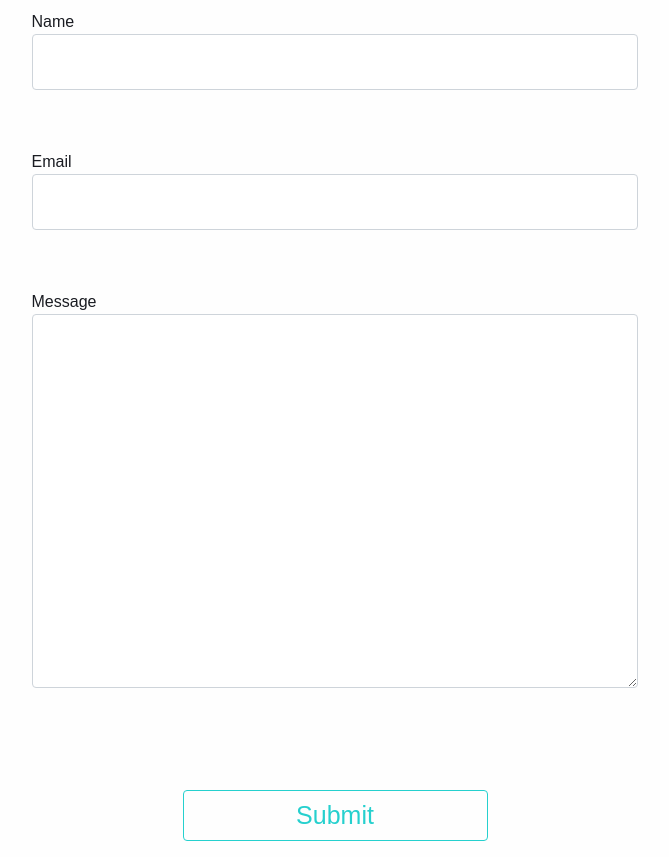
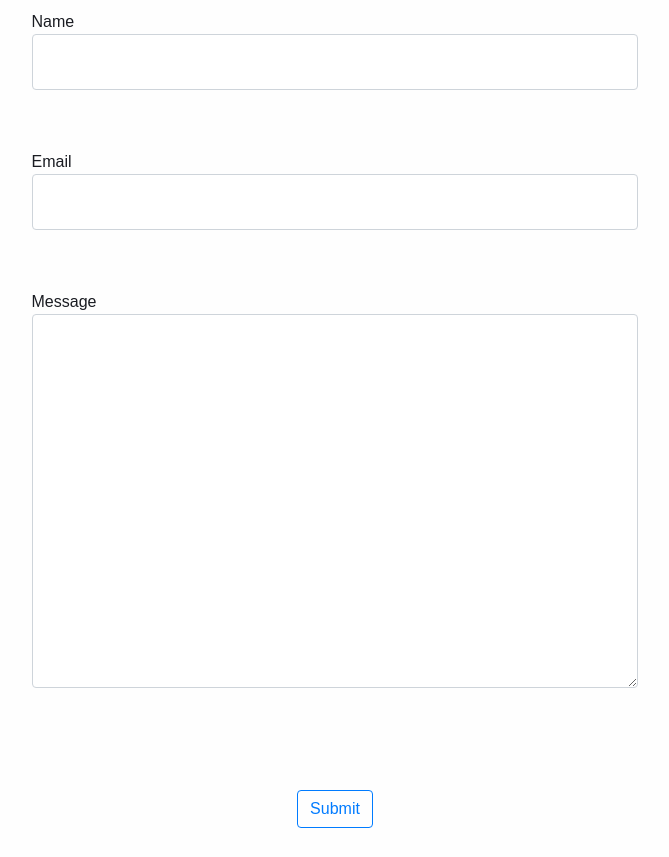
Before and after one commit to cmurphy20-CVTC/webPortfolio, a plain HTML site: page contact.html in a window 1280 px wide. Shown: the part 579-1436 px from the top of the page, without its empty margins (305-974 px from the left). Drawn offline with nearby package versions, Linux system fonts and the light colour scheme.

Commit message:
fixed submit btn issue

```diff
--- a/contact.html
+++ b/contact.html
@@ -137,7 +137,7 @@
 
         <p>
 
-          <button id="outlineBtn" class="btn btn-outline-primary contactBtn" type="submit">
+          <button id="outlineBtn submitBtn" class="btn btn-outline-primary contactBtn" type="submit">
             Submit
           </button>
 
--- a/css/styles.css
+++ b/css/styles.css
@@ -285,10 +285,6 @@ html {
   margin-bottom: 5%;
 }
 
-.contactBtn {
-  width: 25%;
-}
-
 /* Success Page */
 
 .success  {
```
